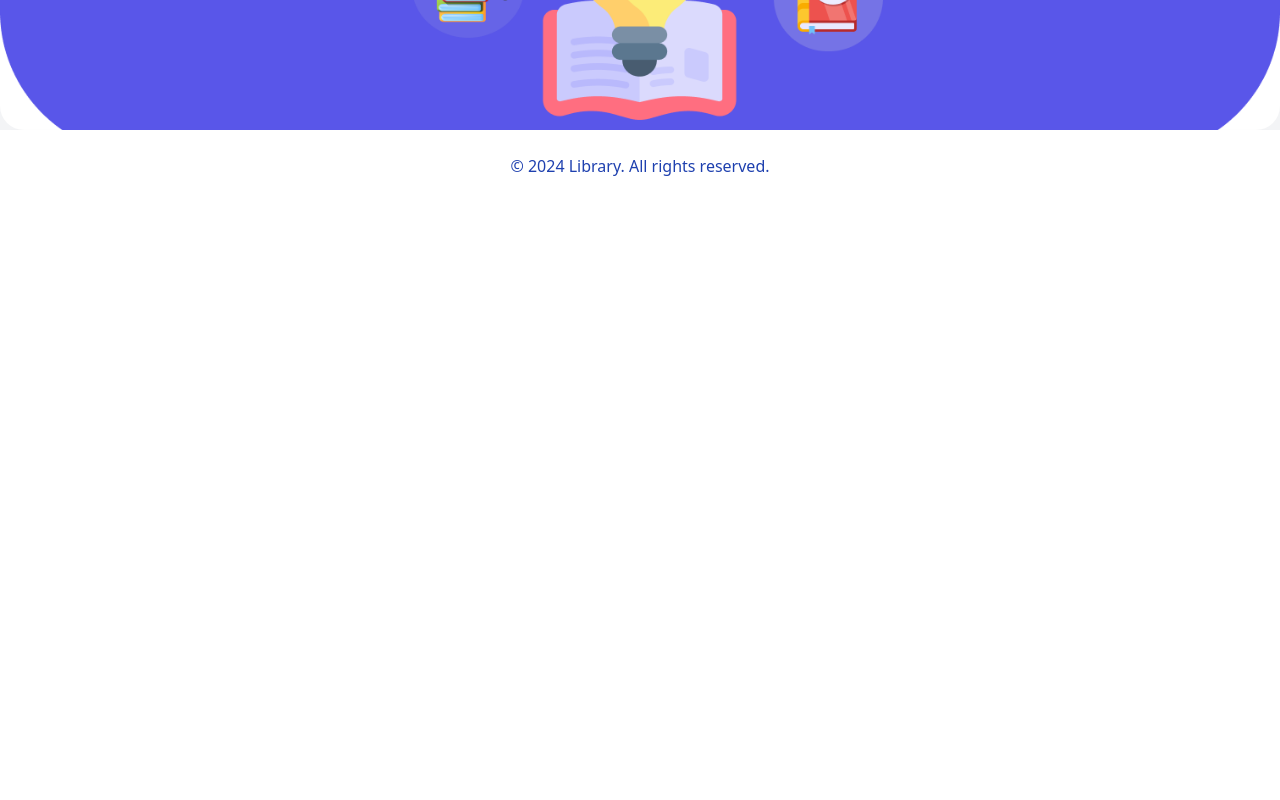
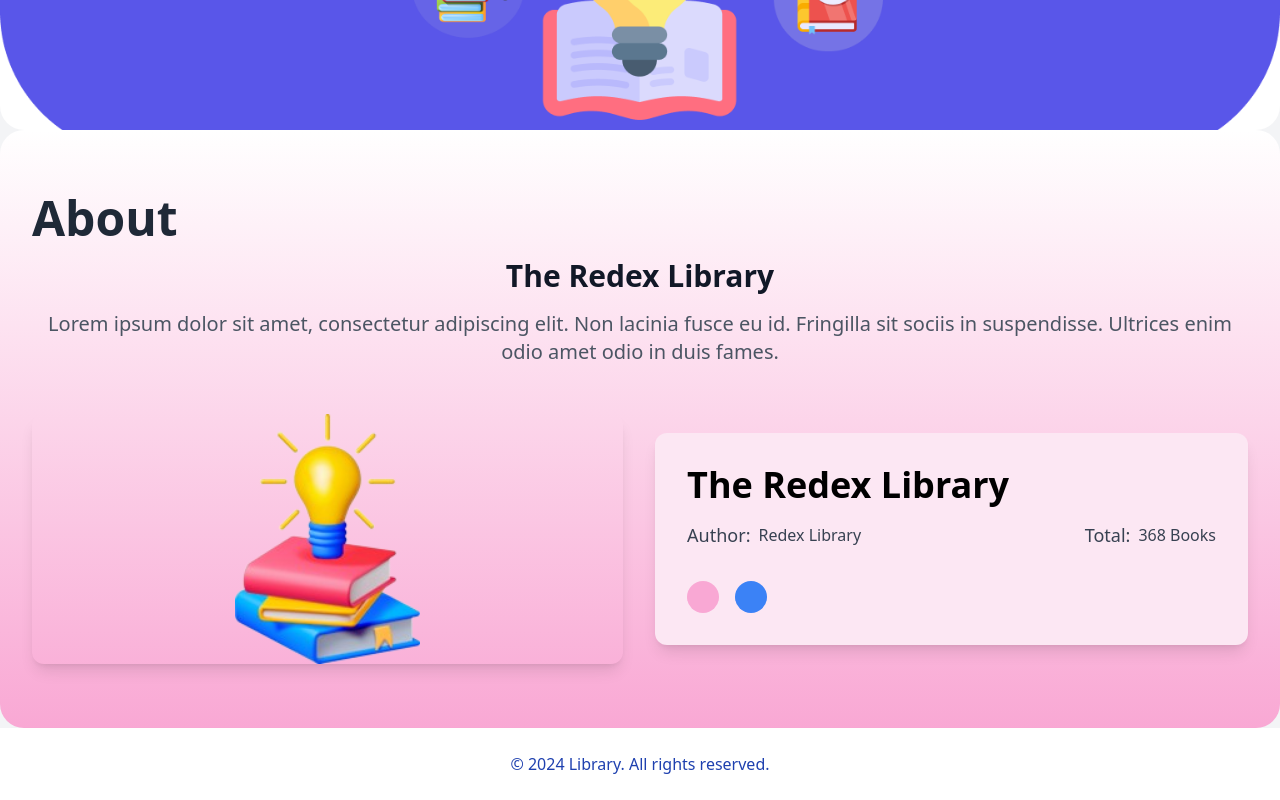
Before and after one commit to SUDHAPANTHA/frontend, a React (Vite) app: page / in a window 1280 px wide. Shown: the part 670-1470 px from the top of the page. Before the commit the page ends 872 px from the top, so only its background shows below. Built offline with nearby package versions, Linux system fonts and the light colour scheme.

Commit message:
About Us

```diff
--- a/src/App.jsx
+++ b/src/App.jsx
@@ -10,6 +10,7 @@ import AdminLogin from "./AdminPages/AdminLogin";
 import DisplayUser from "./AdminPages/DisplayUser";
 import AdminNavBar from "./AdminPages/AdminNavBar";
 import DisplayAllBook from "./AdminPages/DisplayAllBook";
+import AboutPage from "./pages/AboutPage";
 
 const App = () => {
   return (
@@ -25,6 +26,7 @@ const App = () => {
         <Route path="/display-user" element={<DisplayUser />} />
         <Route path="/admin-navbar" element={<AdminNavBar />} />
         <Route path="/displayallbooks" element={<DisplayAllBook />} />
+        <Route path="/about-page" element={<AboutPage />} />
       </Routes>
     </div>
   );
--- a/src/components/HeroSection.jsx
+++ b/src/components/HeroSection.jsx
@@ -2,17 +2,17 @@ import React from "react";
 import NavBar from "./NavBar";
 import { useNavigate } from "react-router-dom";
 import backgroundImage from "../assets/img/bg.png"; // Replace with your image path
+import AboutPage from "../pages/AboutPage";
 
 function HeroSection() {
   const navigate = useNavigate();
   return (
+    <>
       <div
-      className="min-h-screen flex justify-center items-center bg-cover bg-no-repeat bg-center rounded-b-3xl"
+        className="h-screen flex justify-center items-center bg-cover bg-no-repeat bg-center rounded-b-3xl w-full"
         style={{ backgroundImage: `url(${backgroundImage})` }}
       >
         <NavBar />
-      {/* NavBar */}
-
         {/* Main Content */}
         <div className="h-full flex flex-col items-center justify-center text-center">
           <div className="max-w-3xl">
@@ -42,6 +42,8 @@ function HeroSection() {
           </div>
         </div>
       </div>
+      <AboutPage />
+    </>
   );
 }
 
--- a/src/components/NavBar.jsx
+++ b/src/components/NavBar.jsx
@@ -13,7 +13,7 @@ function NavBar() {
         <a href="/" className="text-white font-medium my-3 text-xl">
           Home
         </a>
-        <a href="/" className="text-white font-medium my-3 text-xl">
+        <a href="/about-page" className="text-white font-medium my-3 text-xl">
           About
         </a>
         <a href="/" className="text-white font-medium my-3 text-xl">
--- /dev/null
+++ b/src/pages/AboutPage.jsx
@@ -0,0 +1,56 @@
+import React from "react";
+import backgroundImage from "../assets/img/book-removebg-preview.png";
+
+const AboutPage = () => {
+  return (
+    <section className="bg-gradient-to-b from-white to-pink-300 py-16 px-8 rounded-b-3xl rounded-t-3xl">
+      <div className="max-w-7xl mx-auto">
+        {/* Heading and Description */}
+        <div className="mb-12">
+          <h2 className="text-5xl font-bold text-gray-800 mb-4">About</h2>
+          <h3 className="text-3xl text-center font-bold text-gray-900 mb-4">
+            The Redex Library
+          </h3>
+          <p className="text-gray-600 text-xl text-center">
+            Lorem ipsum dolor sit amet, consectetur adipiscing elit. Non lacinia
+            fusce eu id. Fringilla sit sociis in suspendisse. Ultrices enim odio
+            amet odio in duis fames.
+          </p>
+        </div>
+
+        {/* Card Section */}
+        <div className="flex items-center gap-8">
+          {/* Image Section */}
+          <div className="w-full md:w-1/2">
+            <img
+              src={backgroundImage}
+              alt="Stack of books"
+              className="rounded-xl shadow-lg w-full h-auto max-h-[250px] object-contain"
+            />
+          </div>
+
+          {/* Info Card */}
+          <div className="w-full md:w-1/2 bg-pink-100 rounded-xl p-8 shadow-lg ">
+            <h3 className="text-4xl font-bold mb-4">The Redex Library</h3>
+            <div className="flex items-center justify-between text-gray-700">
+              <p className="flex items-center gap-2">
+                <span className="text-lg font-medium">Author:</span>
+                Redex Library
+              </p>
+              <p className="flex items-center gap-2">
+                <span className="text-lg font-medium">Total:</span>
+                368 Books
+              </p>
+            </div>
+            <div className="mt-8 flex gap-4">
+              <div className="w-8 h-8 rounded-full bg-pink-300"></div>
+              <div className="w-8 h-8 rounded-full bg-blue-500"></div>
+            </div>
+          </div>
+        </div>
+      </div>
+    </section>
+  );
+};
+
+export default AboutPage;
```
Lines whose indentation alone changed are shown as unchanged.
